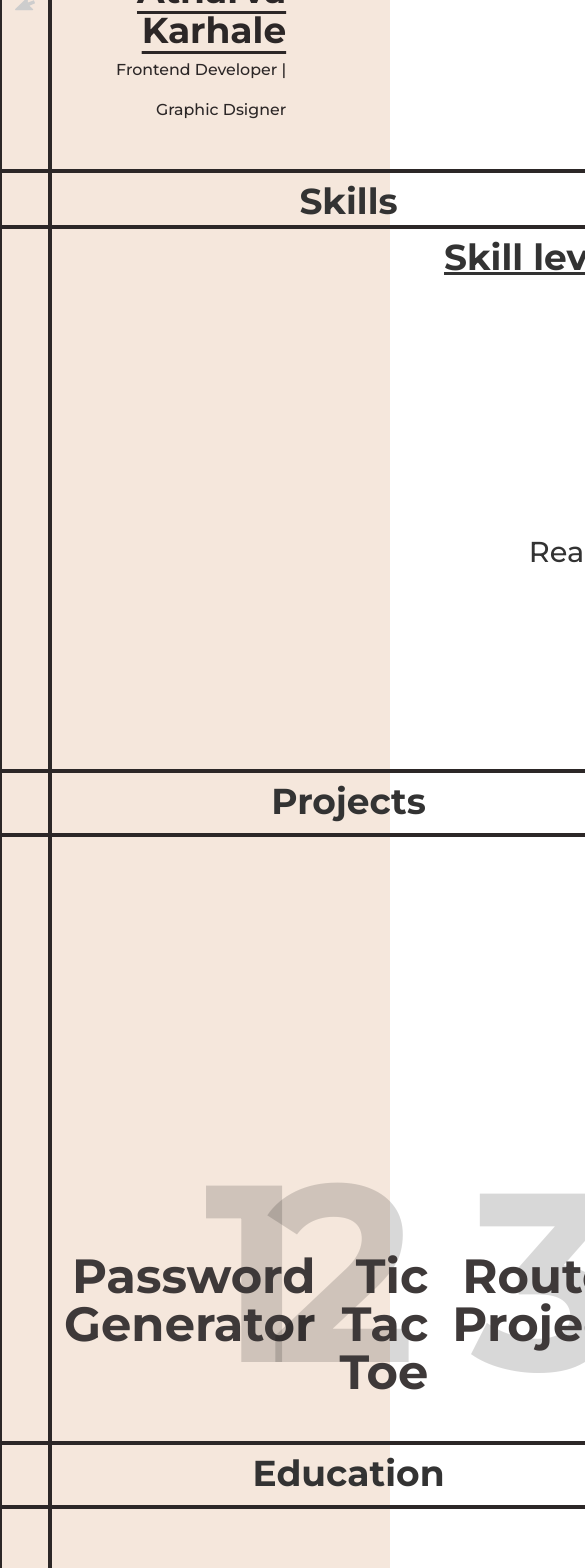
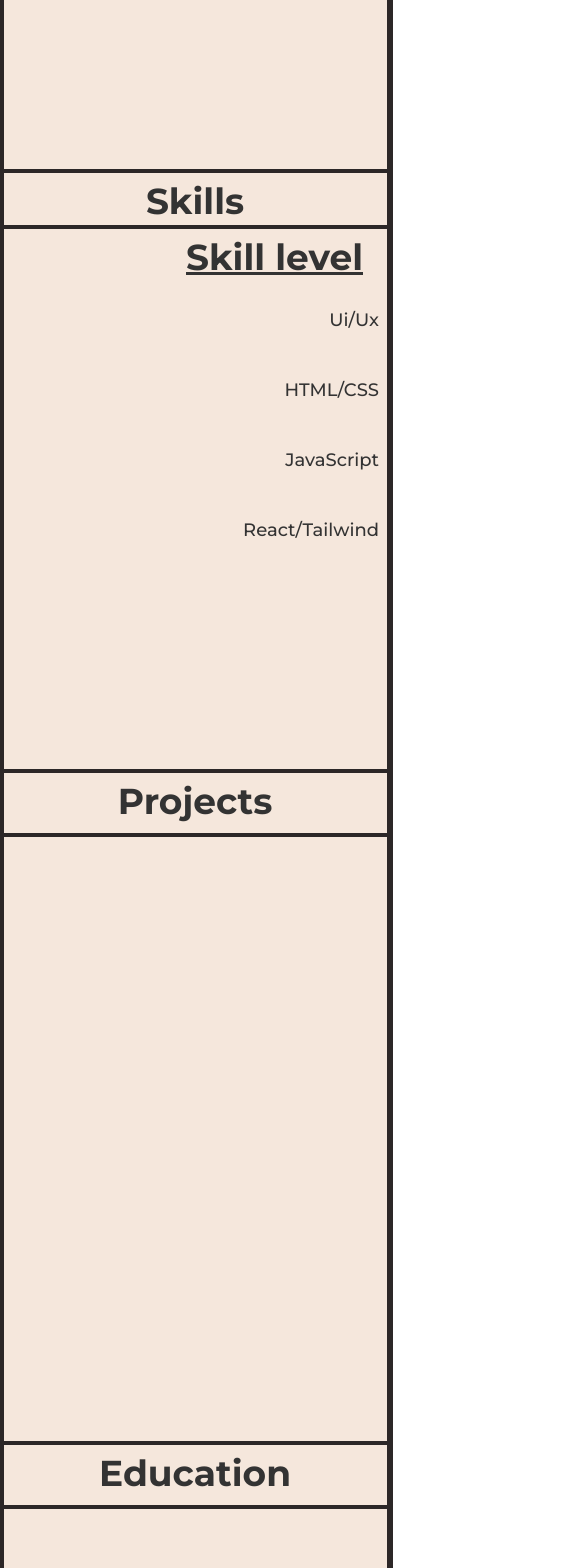
Before and after one commit to Atharva-Karhale/React-portfolio, a React (Vite) app: page / in a window 390 px wide. Shown: the part 432-2000 px from the top of the page, 585 px wide, since content can reach past the window. Built offline with nearby package versions, Linux system fonts and the light colour scheme.

Commit message:
mobile responsive untill projects

```diff
--- a/index.html
+++ b/index.html
@@ -2,7 +2,7 @@
 <html lang="en">
   <head>
     <meta charset="UTF-8" />
-    <link rel="icon" type="image/svg+xml" href="/vite.svg" />
+    <link rel="icon" type="image/svg+xml" href="/src/Assets/1x/Logo.png" />
     <meta name="viewport" content="width=device-width, initial-scale=1.0" />
     <title>Atharva-Karhale</title>
   </head>
--- a/src/Components/Grid.jsx
+++ b/src/Components/Grid.jsx
@@ -36,7 +36,7 @@
     return(
 
         <div>
-            <div className=' bg-theme1-white grid grid-rows-[3.2em_34.5em_3.5em_34em_4em_38em_4em_28em_4em_30em_2.8em] grid-cols-[50px_auto_50px] h-auto'>
+            <div className=' bg-theme1-white grid grid-rows-[3.2em_34.5em_3.5em_34em_4em_38em_4em_28em_4em_30em_2.8em] grid-cols-[1px_auto_1px] lg:grid-cols-[50px_auto_50px] h-auto'>
 
                 <div className=' col-span-3 row-span-1 z-10 '>
                     <div className=' border-2 border-theme1-black'></div>
@@ -54,10 +54,10 @@
                     </div>
                 </div>
 
-                <div className={` ${isHovered? " col-span-1 row-span-1 border-2 border-theme1-black grid grid-cols-[3fr_4fr] grid-rows-5 relative overflow-hidden": "grid grid-cols-[3fr_4fr] grid-rows-5 relative overflow-hidden border-2 border-theme1-black"}`} onMouseEnter={handleMouseEnter} onMouseLeave={handleMouseLeave} >
+                <div className={` ${isHovered? " col-span-1 row-span-1 border-2 border-theme1-black grid grid-rows-[2fr_1fr_1fr] lg:grid lg:grid-cols-[3fr_4fr] lg:grid-rows-5 relative overflow-hidden": "grid grid-rows-3 lg:grid lg:grid-cols-[3fr_4fr] lg:grid-rows-5 relative overflow-hidden border-2 border-theme1-black"}`} onMouseEnter={handleMouseEnter} onMouseLeave={handleMouseLeave} >
 
                     {isHovered &&
-                    <div className=' col-span-1 row-span-3 border-r-4 border-theme1-gray relative overflow-hidden font-abc font-semibold text-theme1-black'>
+                    <div className='col-span-1 row-span-3 border-r-4 border-theme1-gray relative overflow-hidden font-abc font-semibold text-theme1-black hidden lg:block '>
                         <span className=' top-[0.17em] absolute text-[18em] -rotate-[113deg] -left-2'>A</span>
                         <span className=' -top-[0.44em] absolute text-[18em] rotate-[85deg] left-[0.08em]'>S</span>
                         <span className=' -top-[0.06em] absolute text-[18em] -rotate-[135deg] left-[1.26em]'>K</span>
@@ -66,26 +66,26 @@
                     </div>}
 
                     {isHovered &&
-                    <div className='col-span-1 row-span-2 border-b-4 border-theme1-gray grid grid-cols-2 overflow-hidden'>
-                        <div className='relative -top-20 p-2 text-[14em] mx-auto text-theme1-black'>IIIIII</div>
+                    <div className='col-span-1 row-span-2 border-b-4 border-theme1-gray lg:grid lg:grid-cols-2 overflow-hidden hidden  '>
+                        <div className='relative col-span-1 text-center -top-20 lg:p-2  text-[14em] mx-auto  text-theme1-black '>IIIII</div>
                         <Link to="contact" spy={true} smooth={true} offset={-80}>
-                        <div className=' bg-theme1-black hover:cursor-pointer  '> <FaAngleDown className='text-theme1-white text-[18em] mx-auto -my-8 hover:text-theme1-orange'/></div> </Link>
+                        <div className=' bg-theme1-black hover:cursor-pointer  '> <FaAngleDown className='text-theme1-white text-[8em] lg:text-[18em] mx-auto -my-8 hover:text-theme1-orange'/></div> </Link>
 
                     </div>}
 
                     {isHovered &&
-                    <div className='border-b-4 border-theme1-gray col-span-1 row-span-2 text-theme1-black text-[9em] font-def font-black text-center'>
+                    <div className='border-b-4 border-theme1-gray col-span-1 row-span-2 text-theme1-black lg:text-[9em] text-[6em] my-auto font-def font-black text-center hidden lg:block '>
                         Hi.
                     </div>}
 
                     {isHovered &&
-                    <div className=' col-span-1 row-span-2  font-abc font-bold text-4xl text-theme1-black flex flex-col text-end border-r-4 p-4 border-t-4 border-theme1-gray'>
+                    <div className='row-start-2 my-auto lg:m-0 lg:col-span-1 lg:row-span-2  font-abc font-bold text-4xl text-center md:text-4xl text-theme1-black flex flex-col lg:text-end lg:border-r-4 lg:p-4 lg:border-t-4 border-theme1-gray'>
                         <div className='underline underline-offset-8 hover:text-theme1-orange'>Atharva Karhale</div>
                         <div className='text-[0.44em] font-medium'>Frontend Developer | Graphic Dsigner</div>
                     </div>}
 
                     {!isHovered &&
-                    <div className=' row-start-4 col-span-1 row-span-2  font-abc font-bold text-4xl text-theme1-black flex flex-col text-end border-r-4 p-4 border-t-4 border-theme1-white'>
+                    <div className=' row-start-2 my-auto lg:m-0 text-center lg:row-start-4 lg:col-span-1 lg:row-span-2  font-abc font-bold text-4xl md:text-4xl text-theme1-black flex flex-col lg:text-end lg:border-r-4 lg:p-4 lg:border-t-4 border-theme1-white'>
                     <div className='underline underline-offset-8 hover:text-theme1-orange'>Atharva Karhale</div>
                     <div className='text-[0.44em] font-medium'>Frontend Developer | Graphic Dsigner</div>
                     </div>
@@ -93,7 +93,7 @@
 
 
                     {isHovered &&
-                    <div className=' col-span-1 row-span-1'>
+                    <div className=' row-start-3 lg:col-span-1 lg:row-span-1  '>
                         <ul className=' flex text-4xl justify-between py-7 px-20 '>
                             <li title='Github' className='hover:text-theme1-orange hover:cursor-pointer rounded-full border-4 border-theme1-black p-2 border-opacity-25 hover:border-theme1-orange '><a href='https://github.com/Atharva-Karhale'><FaGithub className='text-theme1-gray' /></a></li>
                             <li title='LinkedIn' className='hover:text-theme1-orange hover:cursor-pointer rounded-full border-4 border-theme1-black p-2 border-opacity-25 hover:border-theme1-orange'><a href='https://www.linkedin.com/in/atharva-karhale/'><FaLinkedin className='text-theme1-gray' /></a></li>
--- a/src/Components/ProjectsContent.jsx
+++ b/src/Components/ProjectsContent.jsx
@@ -17,39 +17,51 @@
     };
 
     return (
-        <div className={` relative grid grid-cols-[1fr_1fr_1fr] grid-rows-[1fr_1fr_1fr] font-abc font-bold text-4xl h-full text-theme1-gray ${isHovered ? ' text-white ' : ''}`} onMouseEnter={mouseEntered}
+        <div className={` overflow-hidden text-xl grid grid-rows-3 size-full lg:relative lg:grid lg:grid-cols-[1fr_1fr_1fr] lg:grid-rows-[1fr_1fr_1fr] font-abc font-bold lg:text-4xl lg:h-full text-theme1-gray ${isHovered ? ' text-white ' : ''}`} onMouseEnter={mouseEntered}
         onMouseLeave={mouseLeft}>
 
             {isHovered && (
             <>
-              <div className='absolute col-start-1 h-full w-1/3 box-border border-8 border-theme1-white'>
-                <div className=' absolute w-full h-full bg-gradient-to-b from-theme1-gray from-20% hover:bg-none z-10'></div>
-                <img src={passwordGenerator} className=' object-cover h-full w-full object-top'/>
+              <div className='relative row-span-1 overflow-hidden lg:absolute lg:col-start-1 lg:h-full lg:w-1/3 lg:box-border lg:border-8 lg:border-theme1-white border-8 group'>
+
+                <div className=' lg:hidden absolute bottom-6 right-2 text-2xl hover:underline hover:decoration-theme1-orange hover:cursor-pointer z-20 group-hover:text-theme1-white group-hover:underline group-hover:decoration-theme1-orange'><a href='https://passwordgeneratorak.netlify.app/'>Password<br/>Generator</a></div>
+                <div className=' lg:hidden absolute text-[7em] bottom-12 right-[0.05em] lg:text-[#000000] opacity-25 z-10 '>1</div>
+
+                <div className=' absolute w-full h-full bg-gradient-to-b from-theme1-gray from-20% hover:bg-none '></div>
+                <img src={passwordGenerator} className=' lg:object-cover lg:h-full lg:w-full lg:object-top'/>
               </div>
 
-              <div className='absolute col-start-2 h-full w-6/12 box-border border-8 border-theme1-white'>
-                <div className=' absolute w-full h-full bg-gradient-to-b from-theme1-orange from-30% hover:bg-none z-10' ></div>
-                <img src={ticTacToe} className=' object-cover h-full w-full object-top'/>
+              <div className='relative row-span-1 overflow-hidden  lg:absolute lg:col-start-2 lg:h-full lg:w-6/12 lg:box-border lg:border-8 lg:border-theme1-white border-8 group'>
+
+                <div className=' lg:hidden absolute bottom-6 right-2 text-2xl hover:underline hover:decoration-theme1-orange hover:cursor-pointer z-20 group-hover:text-theme1-black group-hover:underline group-hover:decoration-theme1-orange'><a href='https://tic-tac-toe-tic.netlify.app/'>Tic Tac Toe</a></div>
+                <div className=' lg:hidden absolute text-[7em] bottom-12 right-[0.05em] lg:text-[#000000] opacity-25 z-10 '>2</div>
+
+                <div className=' absolute w-full h-full bg-gradient-to-b from-theme1-orange from-30% hover:bg-none ' ></div>
+                <img src={ticTacToe} className=' lg:object-cover lg:h-full lg:w-full lg:object-top'/>
               </div>
 
-              <div className='absolute col-start-3 h-full w-full box-border border-8 border-theme1-white'>
-                <div className=' absolute w-full h-full bg-gradient-to-b from-theme1-gray from-20% hover:bg-none z-10'></div>
-                <img src={router} className=' object-cover h-full w-full object-top'/>
+              <div className='relative row-span-1 overflow-hidden lg:absolute lg:col-start-3 lg:h-full lg:w-full lg:box-border lg:border-8 lg:border-theme1-white border-8 group'>
+
+                <div className=' lg:hidden absolute bottom-6 right-2 text-2xl hover:underline hover:decoration-theme1-orange hover:cursor-pointer z-20 group-hover:text-theme1-black group-hover:underline group-hover:decoration-theme1-orange'><a href='https://router-projectak.netlify.app/'>Router Project</a></div>
+                <div className=' lg:hidden absolute text-[7em] bottom-12 right-[0.05em] lg:text-[#000000] opacity-25 z-10 '>3</div>
+
+                <div className='absolute w-full h-full bg-gradient-to-b from-theme1-gray from-20% hover:bg-none'></div>
+                <img src={router} className=' lg:object-cover lg:h-full lg:w-full lg:object-top'/>
               </div>
             </>
             )}
 
-            <div className='relative row-start-3 m-3 text-right z-10'>
-            <div className=' text-5xl hover:underline hover:decoration-theme1-orange hover:cursor-pointer z-20'><a href='https://passwordgeneratorak.netlify.app/'>Password Generator</a></div>
-            <div className=' text-[7em] absolute top-0 right-[0.05em] text-[#000000] opacity-15 -z-10'>1</div>
+            <div className='hidden lg:block lg:relative lg:row-start-3 lg:m-3 lg:text-right lg:z-10'>
+              <div className=' lg:text-5xl lg:hover:underline lg:hover:decoration-theme1-orange lg:hover:cursor-pointer lg:z-20'><a href='https://passwordgeneratorak.netlify.app/'>Password Generator</a></div>
+              <div className=' lg:text-[7em] lg:absolute lg:top-0 lg:right-[0.05em] lg:text-[#000000] lg:opacity-15 lg:-z-10'>1</div>
             </div>
-            <div className='relative row-start-3 m-3 text-right z-10'>
-            <div className=' text-5xl hover:underline hover:decoration-theme1-gray hover:cursor-pointer z-20'><a href='https://tic-tac-toe-tic.netlify.app/'>Tic Tac Toe </a></div>
-            <div className=' text-[7em] absolute top-0 right-[0.05em] text-[#000000] opacity-15 -z-10'>2</div>
+            <div className=' hidden lg:block lg:relative lg:row-start-3 lg:m-3 lg:text-right lg:z-10'>
+              <div className=' lg:text-5xl lg:hover:underline lg:hover:decoration-theme1-gray lg:hover:cursor-pointer lg:z-20'><a href='https://tic-tac-toe-tic.netlify.app/'>Tic Tac Toe </a></div>
+              <div className=' lg:text-[7em] lg:absolute lg:top-0 lg:right-[0.05em] lg:text-[#000000] lg:opacity-15 lg:-z-10'>2</div>
             </div>
-            <div className='relative row-start-3 m-3 text-right z-10'>
-            <div className=' text-5xl hover:underline hover:decoration-theme1-orange hover:cursor-pointer z-20'><a href='https://router-projectak.netlify.app/'>Router Project </a></div>
-            <div className=' text-[7em] absolute top-2 right-[0.05em] text-[#000000] opacity-15 -z-10'>3</div>
+            <div className=' hidden lg:block lg:relative lg:row-start-3 lg:m-3 lg:text-right lg:z-10'>
+              <div className=' lg:text-5xl lg:hover:underline lg:hover:decoration-theme1-orange lg:hover:cursor-pointer lg:z-20'><a href='https://router-projectak.netlify.app/'>Router Project </a></div>
+              <div className=' lg:text-[7em] lg:absolute lg:top-2 lg:right-[0.05em] lg:text-[#000000] lg:opacity-15 lg:-z-10'>3</div>
             </div>
 
         </div>
--- a/src/Components/TechstackContent.jsx
+++ b/src/Components/TechstackContent.jsx
@@ -16,10 +16,10 @@
     };
 
     return (
-        <div className={`grid grid-cols-[1fr_1fr] font-abc font-bold text-4xl h-full text-[#333333] ${isHovered ? '' : ''}`} onMouseEnter={mouseEntered}
+        <div className={`lg:grid grid-cols-[1fr_1fr] font-abc font-bold text-4xl h-full text-[#333333] ${isHovered ? '' : ''}`} onMouseEnter={mouseEntered}
         onMouseLeave={mouseLeft}>
 
-            <div className={` ${isHovered ? ' border-r-4 border-theme1-gray bg-[url(/src/Assets/1x/brain.png)] bg-center bg-contain bg-no-repeat' : ''}` }>
+            <div className={` ${isHovered ? ' hidden lg:block border-r-4 border-theme1-gray bg-[url(/src/Assets/1x/brain.png)] bg-center bg-contain bg-no-repeat' : ''}` }>
 
             </div>
 
@@ -30,7 +30,7 @@
 
                     <div className={` py-2 px-6 text-4xl underline underline-offset-2 ${isHovered ? " bg-theme1-gray text-theme1-white " : ""}`}>Skill level</div>
                     <div className='grid grid-cols-2 text-m font-medium  '>
-                        {isHovered && <div className='  col-start-1 grid grid-rows-4'>
+                        {isHovered && <div className='hidden col-start-1 lg:grid lg:grid-rows-4'>
                             <div className=' h-6 bg-theme1-orange my-auto mx-4 hover:text-theme1-white text-theme1-orange'>
                                 <div className='absolute mx-[19.4em] text-sm text-right font-abc font-bold '>90%</div>
                                 <div className=' h-6 my-auto max-w-[10%] bg-theme1-gray'></div>
@@ -50,7 +50,7 @@
                         </div>}
 
 
-                        <ul className={`text-right col-start-2 grid grid-rows-4 h-full mx-6 text-[0.8em] font-medium `}>
+                        <ul className={`text-right col-start-2 grid grid-rows-4 h-full lg:mx-6 text-lg lg:text-[0.8em] font-medium`}>
 
                             <li className={` group: hover:bg-theme1-gray hover:text-white p-2 my-auto ${isHovered ? 'text-left' : 'text-right'}`}>
                                 Ui/Ux
```
